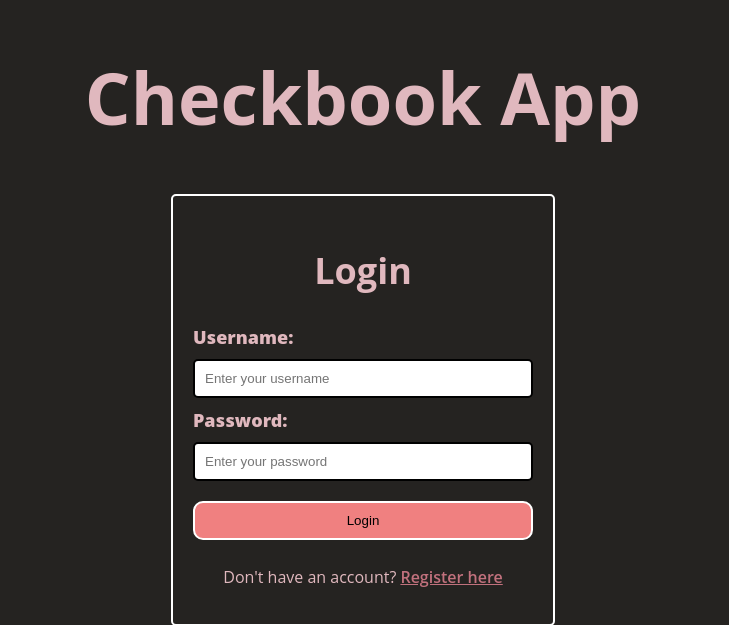
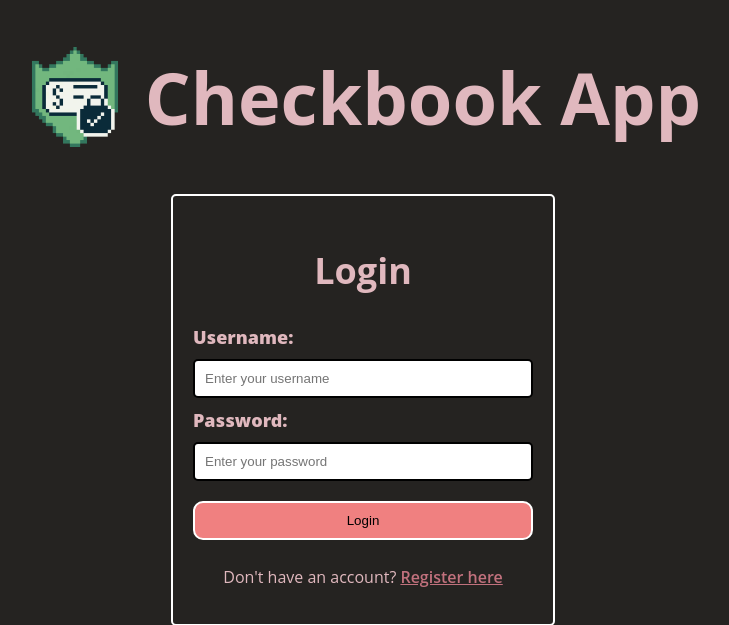
Before and after one commit to loganpinel06/Checkr-S, a Flask app: page / in a window 1280 px wide. Shown: the top 625 px of the page, without its empty margins (277-1006 px from the left). Run offline with Flask 3, Linux system fonts and the light colour scheme; parts of the project's set-up code (start-up, migrations or seed data) failed here and were passed over.

Commit message:
Added a logo to the app, updated the login page to have the logo, now need to update the rest of the pages

```diff
--- a/app/static/styles.css
+++ b/app/static/styles.css
@@ -9,10 +9,19 @@ body {
   padding: 0;
 }
 
-header {
+header .banner {
+  display: flex;
+  flex-direction: row;
+  align-items: center;
+  justify-content: center;
   font-size: 36px;
   font-weight: 800;
   text-align: center;
+}
+header .banner img {
+  width: 100px;
+  height: 100px;
+  margin-right: 20px;
 }
 header nav.navbar {
   display: flex;
--- a/app/static/styles.scss
+++ b/app/static/styles.scss
@@ -26,10 +26,27 @@ body {
 }
 //header styles
 header {
-    //font styles
-    font-size: 36px;
-    font-weight: 800;
-    text-align: center;
+    //target the banner class
+    .banner {
+        //flexbox styles
+        display: flex;
+        flex-direction: row;
+        align-items: center;
+        justify-content: center;
+
+        //font styles
+        font-size: 36px;
+        font-weight: 800;
+        text-align: center;
+
+        //target the image
+        img {
+            //box model styles
+            width: 100px;
+            height: 100px;
+            margin-right: 20px; //space between the image and the text
+        }
+    }
 
     //target the nav bar
     nav.navbar {
--- a/app/templates/auth/login.html
+++ b/app/templates/auth/login.html
@@ -21,8 +21,11 @@
 
 <!-- HEADER for 'login.html'-->
 <header>
-    <!-- Main header for login page -->
-    <h1>Checkbook App</h1>
+    <!-- create a div to store the apps logo and title for page -->
+    <div class="banner">
+        <img src="{{ url_for('static', filename='images/app-logo.png') }}" alt="Checkbook Logo" id="appLogo">
+        <h1>Checkbook App</h1>
+    </div>
 </header>
 
  <!-- div for login form -->
```
Also changed, not shown: app/static/images/app-logo.PNG (added), 1 other file.
